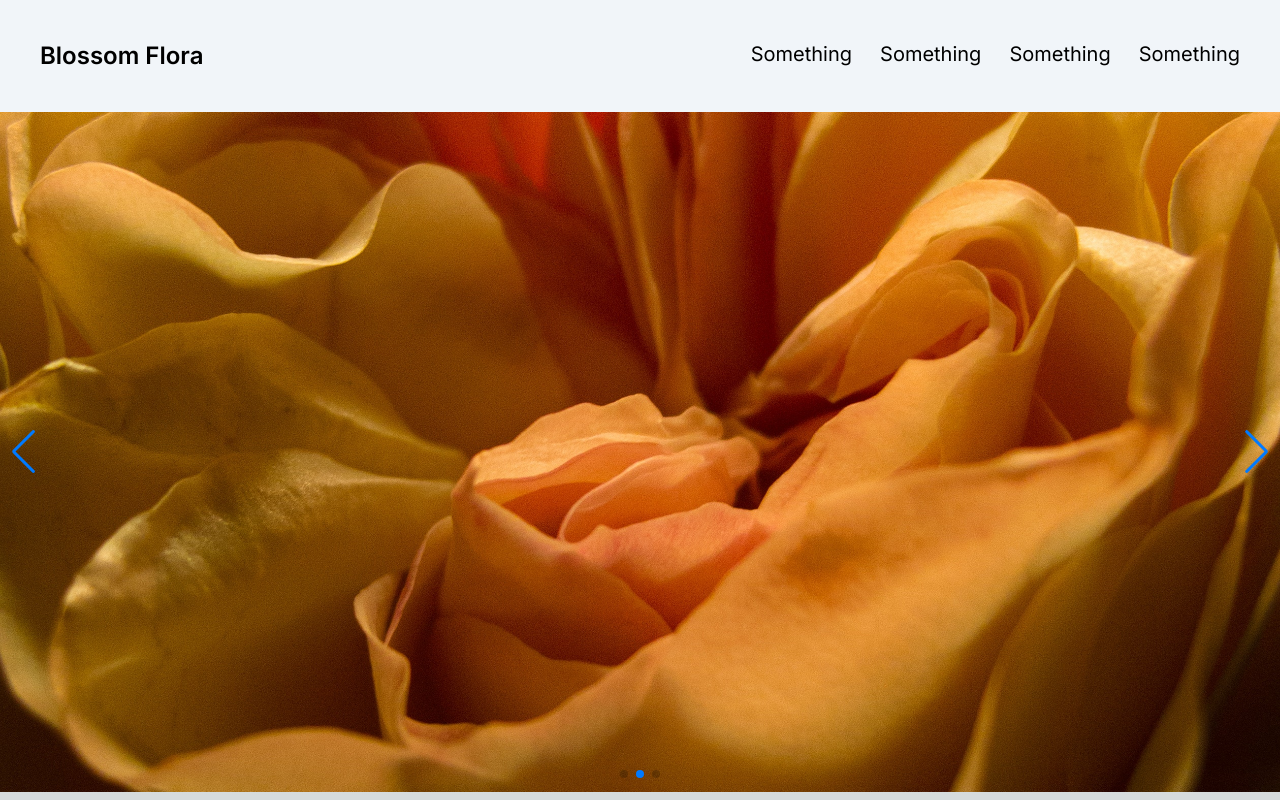
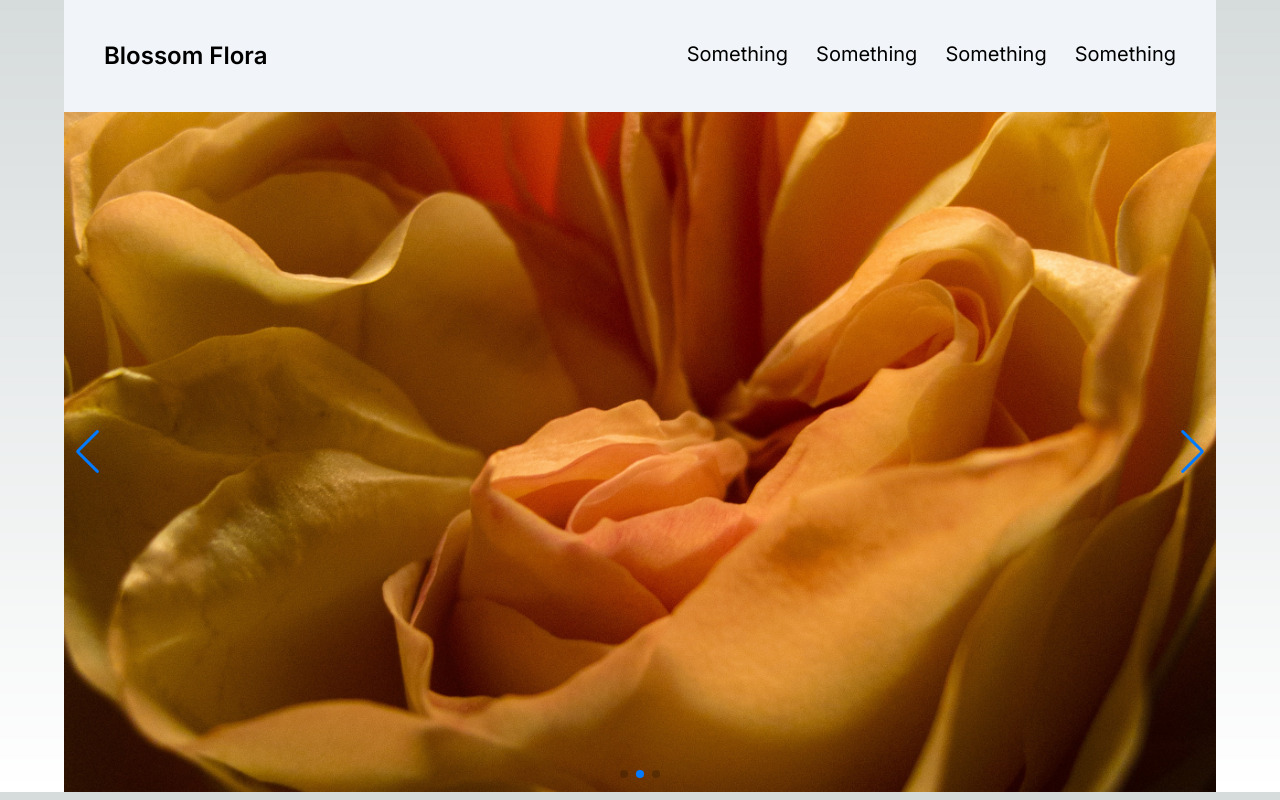
Before and after one commit to fal3n-4ngel/Blossom-Flora-Old, a Next.js app: page / in a window 1280 px wide. Built offline with nearby package versions, Linux system fonts and the light colour scheme.

Commit message:
Update : pag

```diff
--- a/src/app/page.tsx
+++ b/src/app/page.tsx
@@ -3,7 +3,7 @@ import Carousal from "../../components/carousal";
 
 export default function Home() {
   return (
-    <main className="  ">
+    <main className=" w-[90%] mx-auto ">
       <nav className="w-full p-10 flex flex-row justify-between bg-slate-100">
         <div className="text-2xl font-semibold">Blossom Flora</div>
         <div className="flex flex-row gap-7">
@@ -14,8 +14,13 @@ export default function Home() {
         </div>
       </nav>
 
-      <section id="landing" className="bg-red-400 min-w-full h-[100%]">
+      <section id="landing" className=" min-w-full h-[100%]">
         <Carousal/>
+
+
+        <div className="flex items-center">
+
+        </div>
       </section>
     </main>
   );
```
